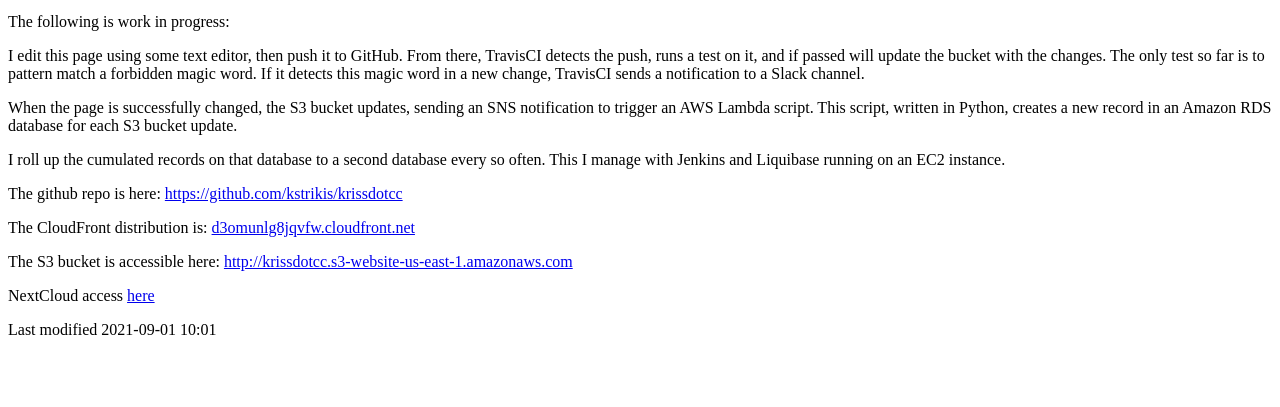
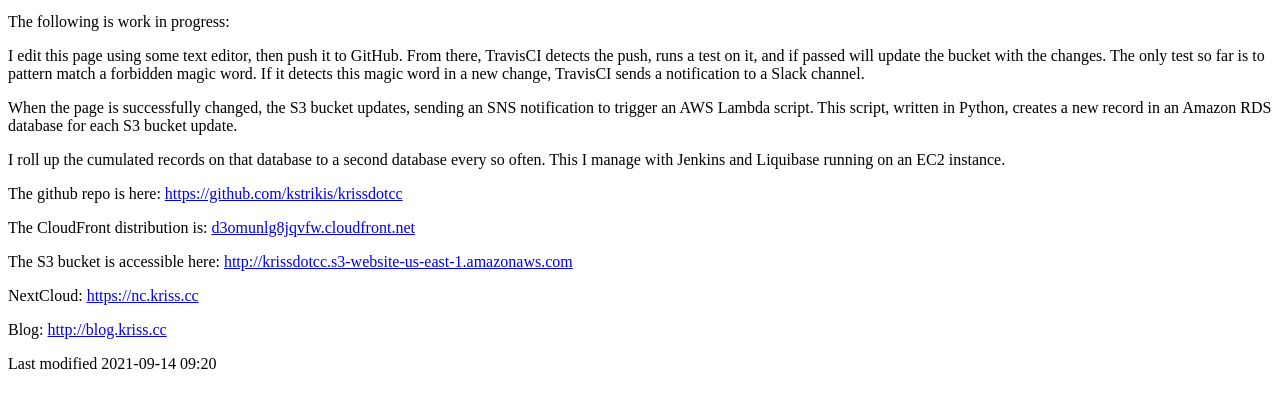
Before and after one commit to kstrikis/krissdotcc, a website: page index.html in a window 1280 px wide. Shown: the part 119-526 px from the top of the page. Drawn offline with Linux system fonts and the light colour scheme.

Commit message:
update links

```diff
--- a/index.html
+++ b/index.html
@@ -17,7 +17,8 @@
 		<p>The CloudFront distribution is: <a href="http://d3omunlg8jqvfw.cloudfront.net" target="_blank">d3omunlg8jqvfw.cloudfront.net</a></p>
 		<p>The S3 bucket is accessible here: <a href="http://krissdotcc.s3-website-us-east-1.amazonaws.com" target="_blank">http://krissdotcc.s3-website-us-east-1.amazonaws.com</a></p>
 		<p></p>
-		<p></p>NextCloud access <a href="https://nc.kriss.cc" target="_blank">here</a></p>
-		<p>Last modified 2021-09-01 10:01</p>
+		<p>NextCloud: <a href="https://nc.kriss.cc" target="_blank">https://nc.kriss.cc</a></p>
+		<p>Blog: <a href="https://nc.kriss.cc" target="_blank">http://blog.kriss.cc</a></p>
+		<p>Last modified 2021-09-14 09:20</p>
 	</main>
 </html>
```
